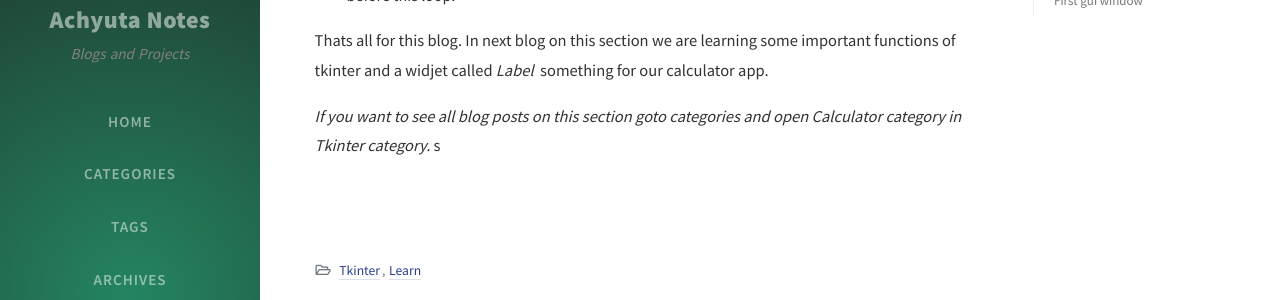
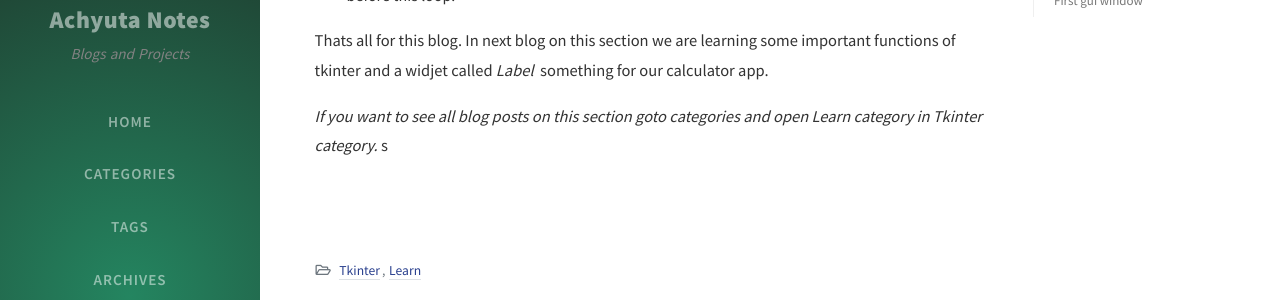
Before and after one commit to achyutap/achyutap.github.io, a Jekyll site: the page built from _posts/2021-01-03-python-calculator-l-one.md, in a window 1280 px wide and 900 px high, scrolled down 1102 px. Shown: the part 154-454 px from the top of the window. Built offline with Jekyll 4.4.1, drawn with Linux system fonts in a browser that asks for light colours; nearby versions of some CDN libraries; comment, search, counter and statistics services are not loaded.

Commit message:
3rd blog on tk

```diff
--- a/_posts/2021-01-03-python-calculator-l-one.md
+++ b/_posts/2021-01-03-python-calculator-l-one.md
@@ -41,4 +41,4 @@ In python 3.8 it is going to work, what it does is create a simple window of tki
 Thats all for this blog.
 In next blog on this section we are learning some important functions of tkinter and a widjet called *Label* something for our calculator app.
 
-*If you want to see all blog posts on this section goto categories and open Calculator category in Tkinter category.*s
+*If you want to see all blog posts on this section goto categories and open Learn category in Tkinter category.*s
```
Also changed, not shown: _posts/2020-01-01-tk-two.md (+1 -1 lines), _posts/2021-01-05-tk-three.md (+8 -6 lines).
